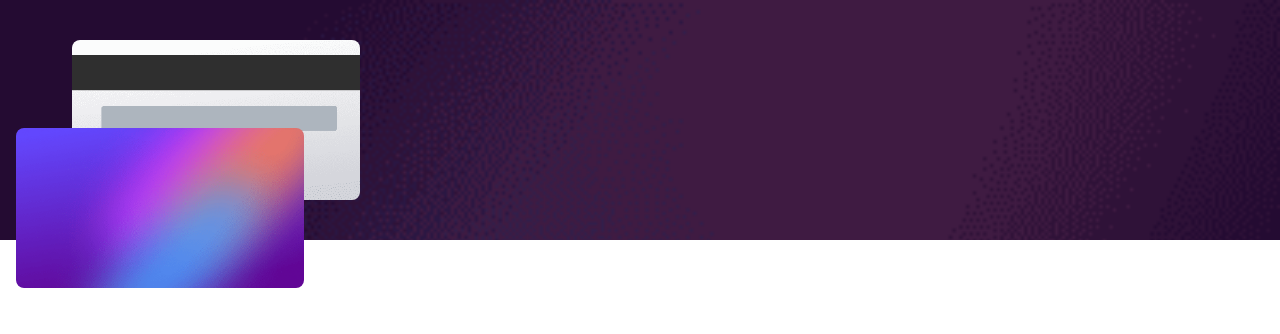
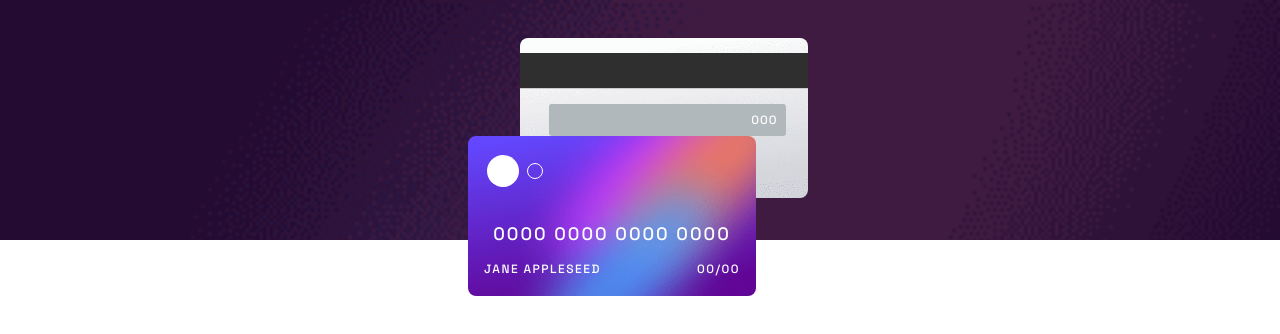
Before and after one commit to CristianMontoya98/interactive-cards-project, a React (Vite) app: page / in a window 1280 px wide. Shown: the top 334 px of the page. Built offline with nearby package versions, Linux system fonts and the light colour scheme.

Commit message:
Cards details added

```diff
--- a/src/views/interactiveCards/components/Cards/cards.jsx
+++ b/src/views/interactiveCards/components/Cards/cards.jsx
@@ -6,12 +6,26 @@ function Cards() {
 
   return (
     <section className={styles.cards}>
+      <div className={styles.contentCards}>
       <div className={styles.cards_cardBack}>
+        <div className={styles.cards_cardBackText}>
+          <p>000</p>
+        </div>
       </div>
       <div className={styles.cards_cardFront}>
         <div className={styles.cards_cardFrontCircles}>
+          <div className={styles.circle}></div>
+          <div className={styles.circleBorder}></div>
+        </div>
+        <div className={styles.cards_cardFrontText}>
+          <h4>0000 0000 0000 0000</h4>
+        </div>
+        <div className={styles.cards_cardFrontLitteText}>
+          <p>JANE APPLESEED</p>
+          <p>00/00</p>
+        </div>
+      </div>
 
-        </div>
       </div>
     </section>
   )
--- a/src/views/interactiveCards/components/Cards/cardsStyles.module.scss
+++ b/src/views/interactiveCards/components/Cards/cardsStyles.module.scss
@@ -1,10 +1,15 @@
+@import './../../../../scss/abstracts/variables';
 
 .cards{
   background-image: url(./../../../../assets/bg-main-mobile.png);
   background-repeat: no-repeat;
   background-size: cover;
   height: 15rem;
+  .contentCards{
     position: relative;
+    width: 100%;
+    display: flex;
+    justify-content: center;
   .cards_cardBack{
     background-image:url(./../../../../assets/bg-card-back.png);
     width: 18rem;
@@ -12,8 +17,26 @@
     border-radius: 0.5rem;
     background-size: cover;
     position: absolute;
-  top: 2.5rem;
-  left: 4.5rem;
+    margin-top: 2.4rem;
+    margin-left: 3rem;
+    .cards_cardBackText{
+      display: flex;
+      align-items: center;
+      justify-content: end;
+      background: rgb(177, 184, 187);
+      height: 2rem;
+      width: 14.8rem;
+      margin-top: 4.1rem;
+      margin-left: 1.8rem;
+      border-radius: 0.2rem;
+      p{
+        color: $white;
+        font-size: 12px;
+        margin: 0;
+        padding-right: 0.5rem;
+        letter-spacing: 1px;
+      }
+    }
   }
   .cards_cardFront{
     background-image:url(./../../../../assets/bg-card-front.png);
@@ -22,7 +45,43 @@
     border-radius: 0.5rem;
     background-size: cover;
     position: absolute;
-  top: 8rem;
-  left: 1rem;
+    margin-top: 8.5rem;
+    margin-right: 3.5rem;
+    color: $white;
+    .cards_cardFrontCircles{
+      display: flex;
+      align-items: center;
+      padding: 1.2rem;
+      .circle{
+        background: $white;
+        height:2rem;
+        width: 2rem;
+        border-radius: 50%;
+      }
+      .circleBorder{
+        border: solid 1px $white;
+        height:1rem;
+        width: 1rem;
+        border-radius: 50%;
+        margin-left: 0.5rem;
         }
       }
+      .cards_cardFrontText{
+        margin-top: 1rem;
+        h4{
+          font-size: 18px;
+          font-weight: normal;
+          letter-spacing: 2px;
+          text-align: center;
+        }
+      }
+      .cards_cardFrontLitteText{
+        display: flex;
+        justify-content: space-between;
+        font-size: 12px;
+        letter-spacing: 1.5px;
+        padding: 1rem;
+      }
+    }
+  }
+}
```
Lines whose indentation alone changed are shown as unchanged.
